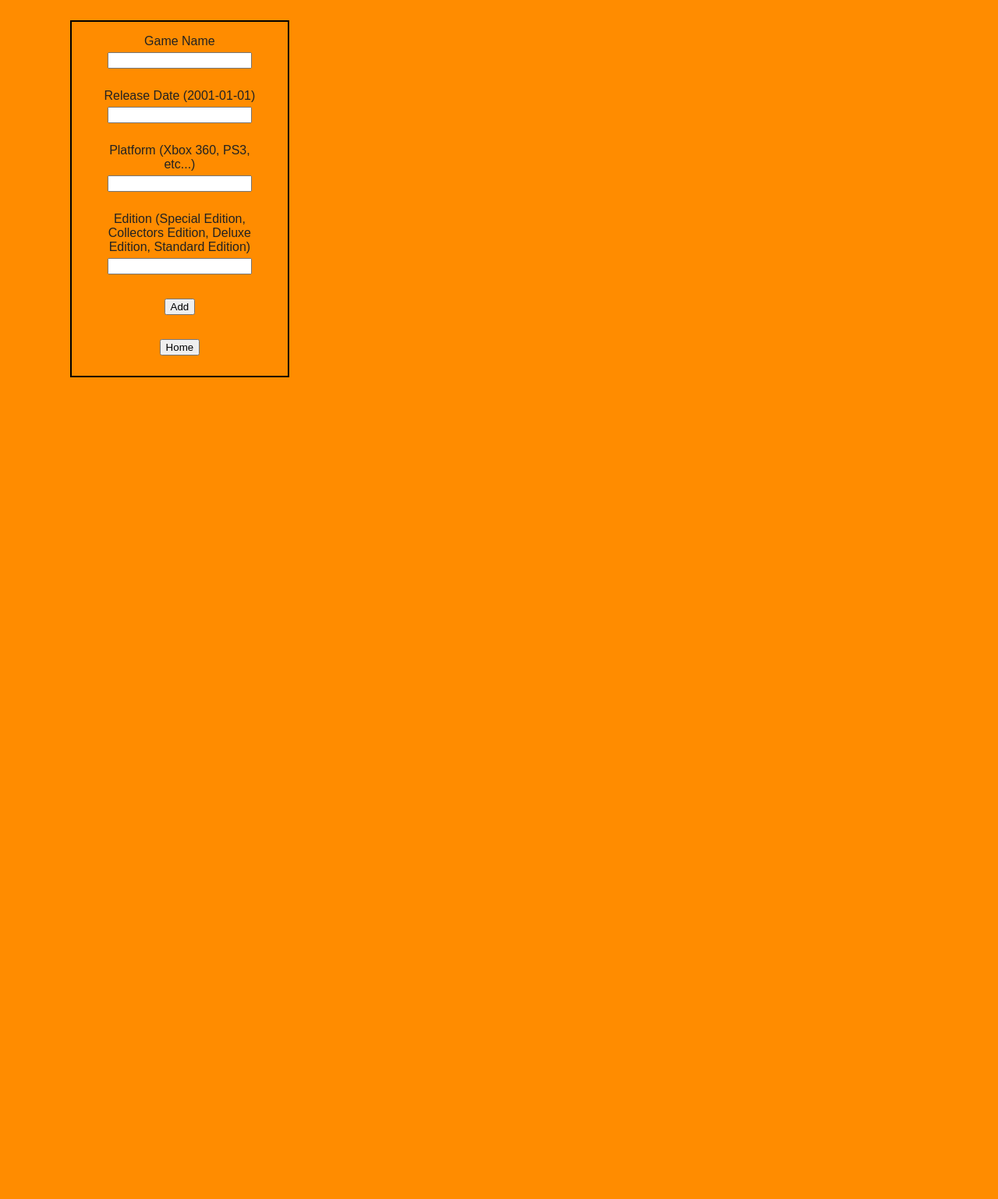
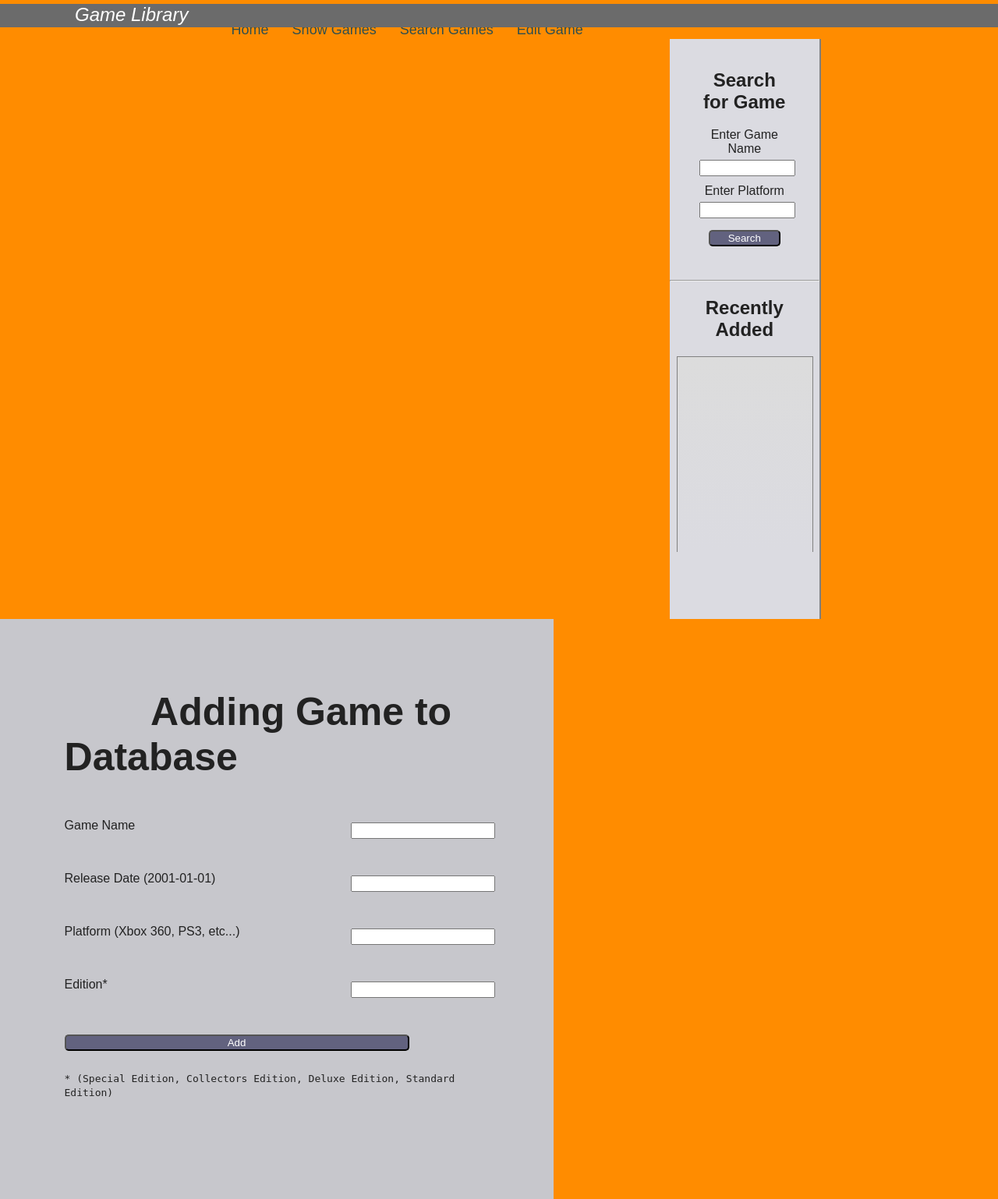
Before and after one commit to vIIPrezIIv/gameLibrary, a PHP site: page /insertGame.php in a window 1280 px wide; the page is wider, and only the part inside the window is pictured. Shown: that part at 78% size. Before the commit the page ends 484 px from the top of that part, so only its background shows below. Run offline with PHP 8.4, Linux system fonts and the light colour scheme.

Commit message:
Styled All Pages | Cleaned Up Code
All the pages now have a universal styles
cleaned up php code

```diff
--- a/CSS/gameStyle.css
+++ b/CSS/gameStyle.css
@@ -28,7 +28,7 @@
 	margin-bottom: 2px;
 	padding-top: 2.2%;
 	min-height: 2.5%;
-	padding-left: 15%;
+	padding-left: 22%;
 
 }
 
@@ -64,21 +64,27 @@
 	height: 93%;
 	float: left;
 	background-color: #DBDBE1;
-	margin-left: 0.5%;
+	margin-left: 7.5%;
 	border-right: 2px solid grey;
 }
 
 #rightCol{
-
+	padding-left:1%;
 	float: left;
 	background-color: #C7C7CC;
 	height: 93%;
+	min-width: 50%;
 	//padding: 1%;
 	-moz-box-sizing: border-box;
 	-webkit-box-sizing: border-box;
 	box-sizing: border-box;
 }
 
+#rightCol h2{
+	text-indent: 20%;
+	font-size: 50px;
+	margin-bottom: 10px;
+}
 
 /*
 	Element Styles
@@ -116,7 +122,10 @@ input{
 	margin-bottom: 10px;
 }
 
-
+tr , td{
+	border: 1px solid black;
+	background-color: transparent;
+}
 /*
 	Content Styles
 */
@@ -267,16 +276,24 @@ input[type="submit"].largeSubmit{
 	width: 100%;
 }
 
-
+p{
+	margin-top: 50px;
+}
+p input[type='text']{
+	float: right;
+}
+.insertGamePage h2{
+	text-indent: 10%;
+}
 
 .insertGamePage {
-    margin-left: 7%;
-    margin-right: 71%;
+	padding-top: 5%;
+	margin-left: 10%;
+	margin-right: 75px;
     margin-top: 2%;
-    border: 2px solid black;
-    padding-left: 30px;
-    padding-right: 30px;
-    text-align: center;
+    //border: 2px solid black;
+
+    text-align: left;
 }
 
 .returnResult {
@@ -316,6 +333,7 @@ input[type="submit"].largeSubmit{
     margin-right: auto;
     border: 2px solid black;
     text-align: center;
+	min-width: 60%;
 }
 
 .insertCover {
--- a/index.php
+++ b/index.php
@@ -33,8 +33,7 @@
 			<hr>
 			<div class='recentlyAdded'>
 				<h2>Recently Added</h2>
-				<div class='recentlyAdded_rst'>
-				</div>
+				<div class='recentlyAdded_rst'></div>
 			</div>
 		</div>
 		<div id='rightCol'>
--- a/insertGame.php
+++ b/insertGame.php
@@ -6,7 +6,38 @@
         <title>insertGame</title>
     </head>
     <body>
+		<div class='pageHeader'>
+			Game Library
+		</div>
+		<div id='navBar'>
+			<div id='btnContainer'>
+				<div class='menuBtn'><a href='index.php' class='menuSel'>Home</a></div>
+				<div class='menuBtn'><a href='showGames.php' class='menuSel'>Show Games</a></div>
+				<div class='menuBtn'><a href='returnGame.php' class='menuSel'>Search Games</a></div>
+				<div class='menuBtn'><a href='' class='menuSel'>Edit Game</a></div>
+				<!--<div class='menuBtn'>Add Game Cover</div>-->
+			</div>
+		</div>
+		<div id='leftCol'>
+			<div class="returnGameStyle">
+				<h2>Search for Game</h2>
+				<form action ="returnGame.php" method="GET">
+					<label for='gameName'>Enter Game Name</label>
+					<input type ='text' name ="searchName" id='gameName' required ="true" title ="Must enter a game name"/><BR/>
+					<label for='platformName' >Enter Platform</label>
+					<input type ='text' name ="searchPlatform" id='platformName' required ="true" title ="Must enter a platform"/>
+					<input type ="submit" class='largeSubmit' value ="Search"/>
+				</form>
+			</div>
+			<hr>
+			<div class='recentlyAdded'>
+				<h2>Recently Added</h2>
+				<div class='recentlyAdded_rst'></div>
+			</div>
+		</div>
+		<div id='rightCol'>
 			<div class="insertGamePage">
+				<h2> Adding Game to Database </h2>
 				<form action ="PHP/insertScript.php" method="GET">
 					<p>
 						<label>Game Name</label>
@@ -21,18 +52,15 @@
 						<input type ='text' name ="platform" required ="true" title ="Must enter a platform"/>
 					</p>
 					<p>
-                    <label>Edition (Special Edition, Collectors Edition, Deluxe Edition, Standard Edition)</label>
+						<label>Edition* </label>
 						<input type ='text' name ="edition" required ="true" title ="Must enter a proper edition"/>
 					</p>
 					<p>
-                    <input type ="submit" value ="Add"/>
+						<input type ="submit" class="largeSubmit" value ="Add"/>
 					</p>
+					<code>* (Special Edition, Collectors Edition, Deluxe Edition, Standard Edition)</code>
 				</form>
-            <form action ="index.php" method="GET">
-                <p>
-                    <input type ="submit" value ="Home"/>
-                </p>
-            </form>
+			</div>
 		</div>
     </body>
 </html>
```
Also changed, not shown: returnGame.php (+42 -18 lines), showGames.php (+57 -28 lines). Lines whose indentation alone changed are shown as unchanged.
